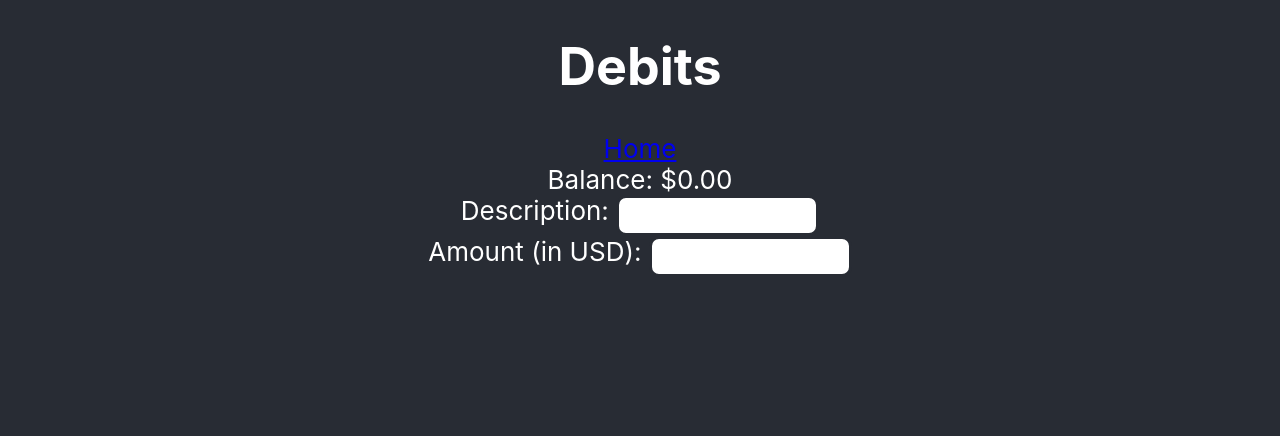
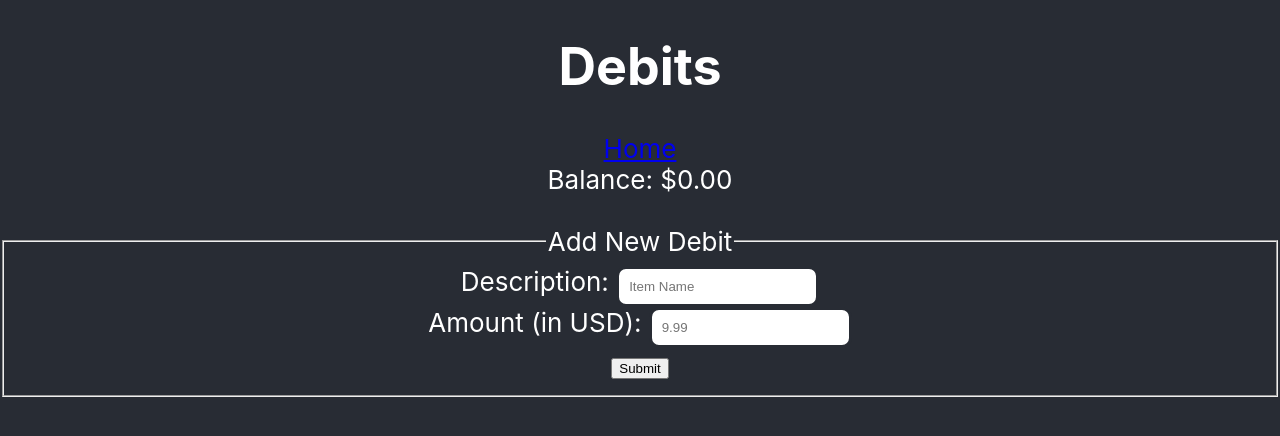
Before and after one commit to CUNY-2X-TTP-2020/bank-of-react, a React (Create React App) app: page /debits in a window 1280 px wide. Shown: the top 436 px of the page. Built offline with nearby package versions, Linux system fonts and the light colour scheme; no server answers.

Commit message:
Encapsulate form in fieldset

```diff
--- a/src/App.css
+++ b/src/App.css
@@ -120,5 +120,5 @@ input[type=number]:active
     display: grid;
     gap: 2rem;
     grid-template-columns: repeat(auto-fit, minmax(480px, 1fr));
-    margin: 2rem;
+    margin: 2rem 2rem 5rem 2rem;
 }
--- a/src/components/debit/Debits.js
+++ b/src/components/debit/Debits.js
@@ -14,7 +14,10 @@ export default class Debits extends Component
 
     handleSubmit = (event) =>
     {
+        // Prevent browser refresh
+        event.preventDefault();
 
+        event.target.reset();
     }
 
     render()
@@ -24,15 +27,21 @@ export default class Debits extends Component
                 <h1>Debits</h1>
                 <Link to="/">Home</Link>
 
-                <AccountBalance accountBalance={this.props.accountBalance} />
+                <AccountBalance accountBalance={this.props.accountBalance} /><br/>
 
-                <form onSubmit={this.handleSubmit}>
-                    <label for="description">Description: </label>
-                    <input type="text" name="description" />
-                    <br/>
-                    <label for="amount">Amount (in USD): </label>
-                    <input type="number" min="0" step="0.01" name="amount" />
-                </form>
+                <fieldset>
+                    <legend>Add New Debit</legend>
+                    <form onSubmit={this.handleSubmit}>
+                        <label for="description">Description: </label>
+                        <input type="text" name="description" placeholder="Item Name" />
+                        <br/>
+                        <label for="amount">Amount (in USD): </label>
+                        <input type="number" min="0" step="0.01" name="amount" placeholder="9.99" />
+                        <br/>
+                        <button type="submit">Submit</button>
+                    </form>
+                </fieldset>
+
 
                 <section className="debit-card-grid">
                     {this.generateDebitCards(this.props.data)}
```
